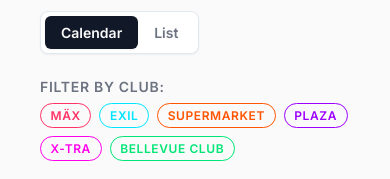
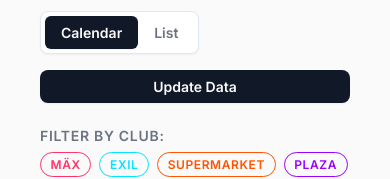
Before and after one commit to nikolaischunk/events-calendar, a Next.js app: page / in a window 390 px wide. Shown: the part 124-303 px from the top of the page. Built offline with nearby package versions, Linux system fonts and the light colour scheme; no server answers; the database is empty.

Commit message:
feat: add update data button

```diff
--- a/src/app/HomeClient.tsx
+++ b/src/app/HomeClient.tsx
@@ -4,6 +4,7 @@ import React, { useState } from 'react';
 import styles from './page.module.css';
 import { FilterBar } from '../components/organisms/FilterBar/FilterBar';
 import { CalendarView } from '../components/organisms/CalendarView/CalendarView';
+import { useRouter } from 'next/navigation';
 import { ListView } from '../components/organisms/ListView/ListView';
 import { CalendarEvent, ClubName } from '../lib/types';
 
@@ -15,6 +16,8 @@ export function HomeClient({ events }: HomeClientProps) {
   const [view, setView] = useState<'list' | 'calendar'>('calendar');
   const [selectedClubs, setSelectedClubs] = useState<string[]>([]);
   const [selectedGenres, setSelectedGenres] = useState<string[]>([]);
+  const [isUpdating, setIsUpdating] = useState(false);
+  const router = useRouter();
 
   const availableClubs: ClubName[] = ["Mäx", "Exil", "Supermarket", "Plaza", "X-Tra", "Bellevue Club"];
 
@@ -45,6 +48,22 @@ export function HomeClient({ events }: HomeClientProps) {
     return passClub && passGenre;
   });
 
+  const handleUpdateData = async () => {
+    setIsUpdating(true);
+    try {
+      const response = await fetch('/api/scrape');
+      if (response.ok) {
+        router.refresh();
+      } else {
+        console.error('Failed to update data:', await response.text());
+      }
+    } catch (error) {
+      console.error('Error updating data:', error);
+    } finally {
+      setIsUpdating(false);
+    }
+  };
+
   return (
     <main className={styles.main}>
       <div className={styles.container}>
@@ -57,6 +76,8 @@ export function HomeClient({ events }: HomeClientProps) {
           selectedGenres={selectedGenres}
           toggleGenre={toggleGenre}
           availableGenres={availableGenres}
+          onUpdateData={handleUpdateData}
+          isUpdating={isUpdating}
         />
 
         <div className={styles.contentArea}>
--- a/src/components/organisms/FilterBar/FilterBar.module.css
+++ b/src/components/organisms/FilterBar/FilterBar.module.css
@@ -89,3 +89,56 @@
 .filterBtn:hover {
   transform: scale(1.05);
 }
+
+.updateBtn {
+  display: flex;
+  align-items: center;
+  gap: 0.5rem;
+  padding: 0.5rem 1rem;
+  background-color: var(--text-primary);
+  color: var(--bg-main);
+  border-radius: var(--radius-md);
+  font-size: 0.875rem;
+  font-weight: 600;
+  transition: all var(--transition-fast);
+  box-shadow: var(--shadow-sm);
+  margin-left: auto;
+}
+
+.updateBtn:hover:not(:disabled) {
+  opacity: 0.9;
+  transform: translateY(-1px);
+  box-shadow: var(--shadow-md);
+}
+
+.updateBtn:active:not(:disabled) {
+  transform: translateY(0);
+}
+
+.updateBtn:disabled {
+  opacity: 0.6;
+  cursor: not-allowed;
+}
+
+.spinner {
+  width: 14px;
+  height: 14px;
+  border: 2px solid var(--bg-main);
+  border-top-color: transparent;
+  border-radius: 50%;
+  animation: spin 0.8s linear infinite;
+}
+
+@keyframes spin {
+  from { transform: rotate(0deg); }
+  to { transform: rotate(360deg); }
+}
+
+@media (max-width: 640px) {
+  .updateBtn {
+    width: 100%;
+    justify-content: center;
+    margin-left: 0;
+    order: 3;
+  }
+}
--- a/src/components/organisms/FilterBar/FilterBar.tsx
+++ b/src/components/organisms/FilterBar/FilterBar.tsx
@@ -13,6 +13,8 @@ interface FilterBarProps {
   selectedGenres: string[];
   toggleGenre: (genre: string) => void;
   availableGenres: string[];
+  onUpdateData: () => void;
+  isUpdating: boolean;
 }
 
 export const FilterBar: React.FC<FilterBarProps> = ({
@@ -23,7 +25,9 @@ export const FilterBar: React.FC<FilterBarProps> = ({
   availableClubs,
   selectedGenres,
   toggleGenre,
-  availableGenres
+  availableGenres,
+  onUpdateData,
+  isUpdating
 }) => {
   return (
     <div className={styles.filterBar}>
@@ -43,6 +47,21 @@ export const FilterBar: React.FC<FilterBarProps> = ({
             List
           </button>
         </div>
+
+        <button
+          className={`${styles.updateBtn} ${isUpdating ? styles.loading : ''}`}
+          onClick={onUpdateData}
+          disabled={isUpdating}
+        >
+          {isUpdating ? (
+            <>
+              <span className={styles.spinner}></span>
+              Updating...
+            </>
+          ) : (
+            'Update Data'
+          )}
+        </button>
       </div>
 
       <div className={styles.filtersWrapper}>
--- a/src/lib/scraper.ts
+++ b/src/lib/scraper.ts
@@ -190,11 +190,22 @@ export async function scrapeSupermarket(): Promise<CalendarEvent[]> {
  * Main scraper runner that aggregates all clubs
  */
 export async function runAllScrapers(): Promise<CalendarEvent[]> {
-  const results = await Promise.all([
-    scrapeExil(),
-    scrapeMaex(),
-    scrapeSupermarket()
-  ]);
+  const scrapers = [
+    { name: 'Exil', fn: scrapeExil },
+    { name: 'Mäx', fn: scrapeMaex },
+    { name: 'Supermarket', fn: scrapeSupermarket }
+  ];
+
+  const results = await Promise.all(
+    scrapers.map(async (scraper) => {
+      try {
+        return await scraper.fn();
+      } catch (error) {
+        console.error(`Error in scraper ${scraper.name}:`, error);
+        return [];
+      }
+    })
+  );
 
   // Flatten the array of arrays
   return results.flat();
```
Also changed, not shown: scratch/debug_scraper.ts (added, +24 -0 lines).
